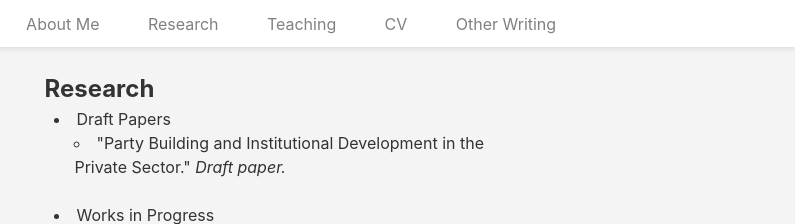
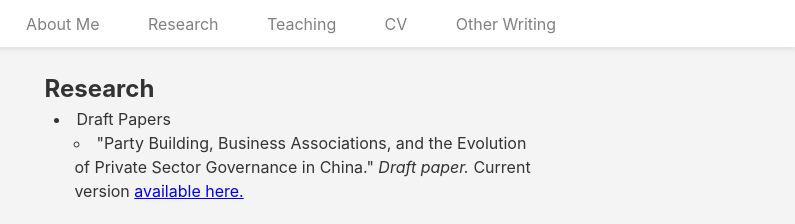
Before and after one commit to caustinjordan/website, a plain HTML site: page index.html in a window 1280 px wide. Both pictures are taken after a click on the link "Research". Shown: the top 224 px of the page, 485-1280 px from the left. Drawn offline with Linux system fonts and the light colour scheme.

Commit message:
Update index.html

```diff
--- a/index.html
+++ b/index.html
@@ -91,7 +91,7 @@
 		    	<ul class = "publicationslist">
 		    	  <li>Draft Papers</li>
 	    		  <ul>
-		    		  <li>"Party Building and Institutional Development in the Private Sector." <i>Draft paper.</i> <!-- Current version <a href= "https://drive.google.com/drive/folders/1RPj1w36wQGkg-NSmqXlyhWN0NQjxCybL?usp=share_link">available here.</a> --> </li>
+		    		  <li>"Party Building, Business Associations, and the Evolution of Private Sector Governance in China." <i>Draft paper.</i> Current version <a href= "https://tinyurl.com/mw4nzmhc">available here.</a>  </li>
 		    	  </ul>
 		    	  <br>
 		    	  <li> Works in Progress</li>
```
